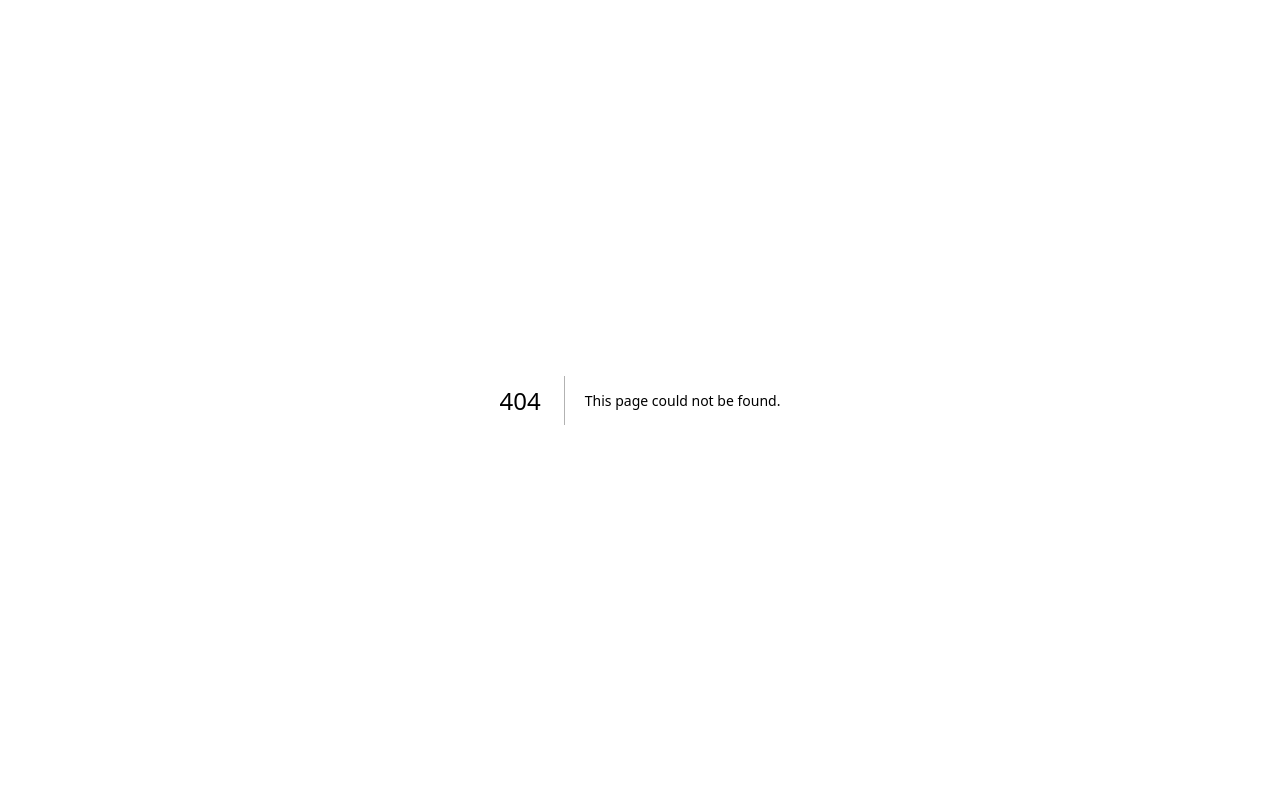
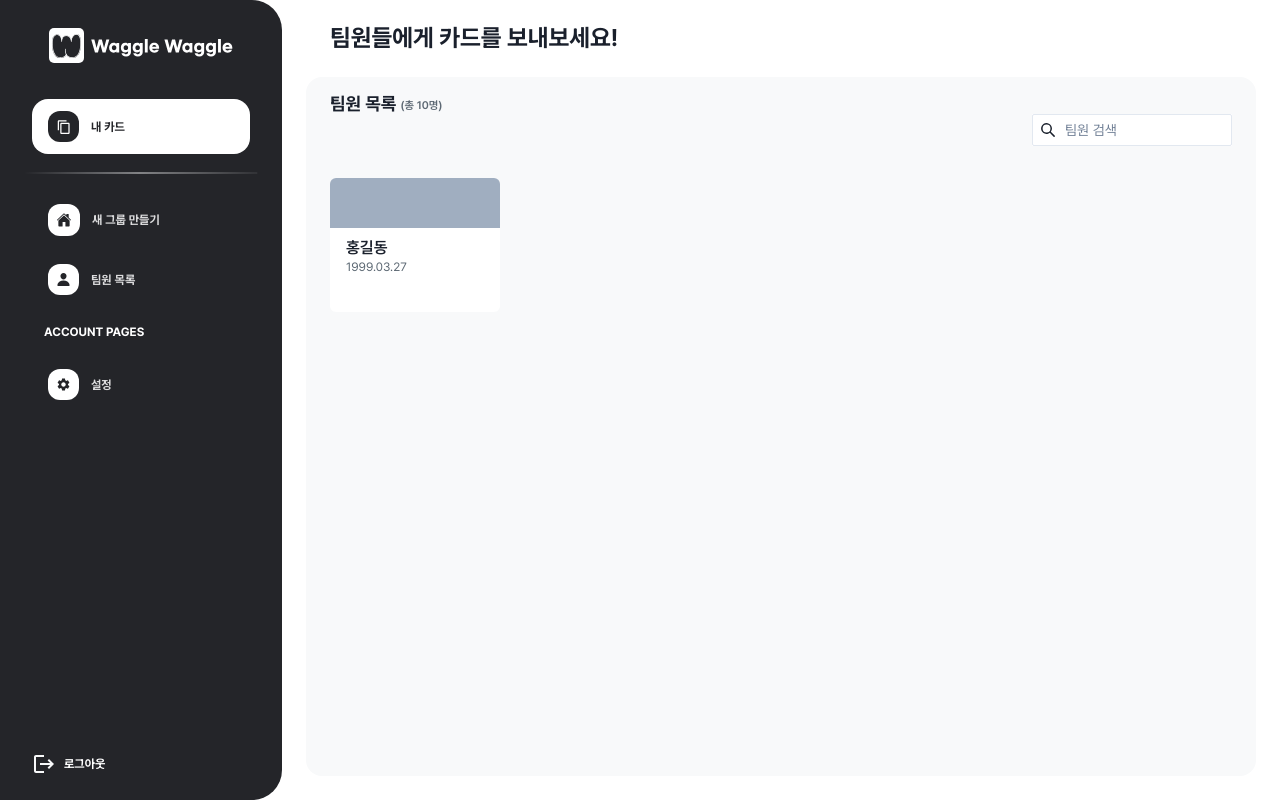
Before and after one commit to DDD-Community/DDD-10-WABLE-WEB, a Next.js app: page /1/member in a window 1280 px wide. Before the commit this address had no page. Built offline with nearby package versions, Linux system fonts and the light colour scheme.

Commit message:
feat: 팀원 목록 영역 퍼블리싱

```diff
--- /dev/null
+++ b/src/components/pages/member/member-list-section.tsx
@@ -0,0 +1,45 @@
+import {
+  Flex,
+  Grid,
+  GridItem,
+  Heading,
+  Input,
+  InputGroup,
+  InputLeftElement,
+  Text,
+} from '@chakra-ui/react';
+import { SearchIcon } from '@chakra-ui/icons';
+
+import DashboardItem from '@/components/common/dashboard-item';
+import { ProfileCard } from '@/components/pages/member/profile-card';
+
+export default function MemberListSection() {
+  const n = 10;
+  return (
+    <DashboardItem flexDir="column" overflow="auto" w="full" h="full">
+      <Flex gap={1} align="end">
+        <Heading fontSize="18px">팀원 목록</Heading>
+        <Text color="waggle.gray.700" fontSize="11px" fontWeight="600">
+          (총 {n}명)
+        </Text>
+      </Flex>
+      <InputGroup
+        backgroundColor="white"
+        size="sm"
+        w="200px"
+        ml="auto"
+        mb="32px"
+      >
+        <InputLeftElement>
+          <SearchIcon />
+        </InputLeftElement>
+        <Input placeholder="팀원 검색" />
+      </InputGroup>
+      <Grid templateColumns="repeat(5, 1fr)" gap="16px" mx="auto">
+        <GridItem w="170px">
+          <ProfileCard />
+        </GridItem>
+      </Grid>
+    </DashboardItem>
+  );
+}
--- /dev/null
+++ b/src/components/pages/member/profile-card.tsx
@@ -0,0 +1,23 @@
+import { Box, Card, CardBody, Heading, Text } from '@chakra-ui/react';
+
+import DefaultProfileImage from '@/assets/images/default-profile-image.svg?url';
+
+function ProfileCard() {
+  return (
+    <Card overflow="hidden" shadow="none">
+      <Box backgroundColor="#A0AEC0" px="44px" pt="32px" pb="18px">
+        <img src={DefaultProfileImage.src} />
+      </Box>
+      <CardBody px="16px" py="10px" minH="84px">
+        <Heading size="sm" fontWeight="600">
+          홍길동
+        </Heading>
+        <Text fontSize="12px" color="waggle.gray.700">
+          1999.03.27
+        </Text>
+      </CardBody>
+    </Card>
+  );
+}
+
+export { ProfileCard };
--- /dev/null
+++ b/src/pages/[id]/member/index.tsx
@@ -0,0 +1,17 @@
+import { Flex, Heading } from '@chakra-ui/react';
+
+import GNBLayout from '@/layouts/gnb-layout';
+import MemberListSection from '@/components/pages/member/member-list-section';
+
+export default function Member() {
+  return (
+    <GNBLayout>
+      <Heading fontSize="24px" px="24px" mb="8px">
+        팀원들에게 카드를 보내보세요!
+      </Heading>
+      <Flex height="full" gap="16px" w="full">
+        <MemberListSection />
+      </Flex>
+    </GNBLayout>
+  );
+}
```
Also changed, not shown: src/assets/images/default-profile-image.svg (added).
